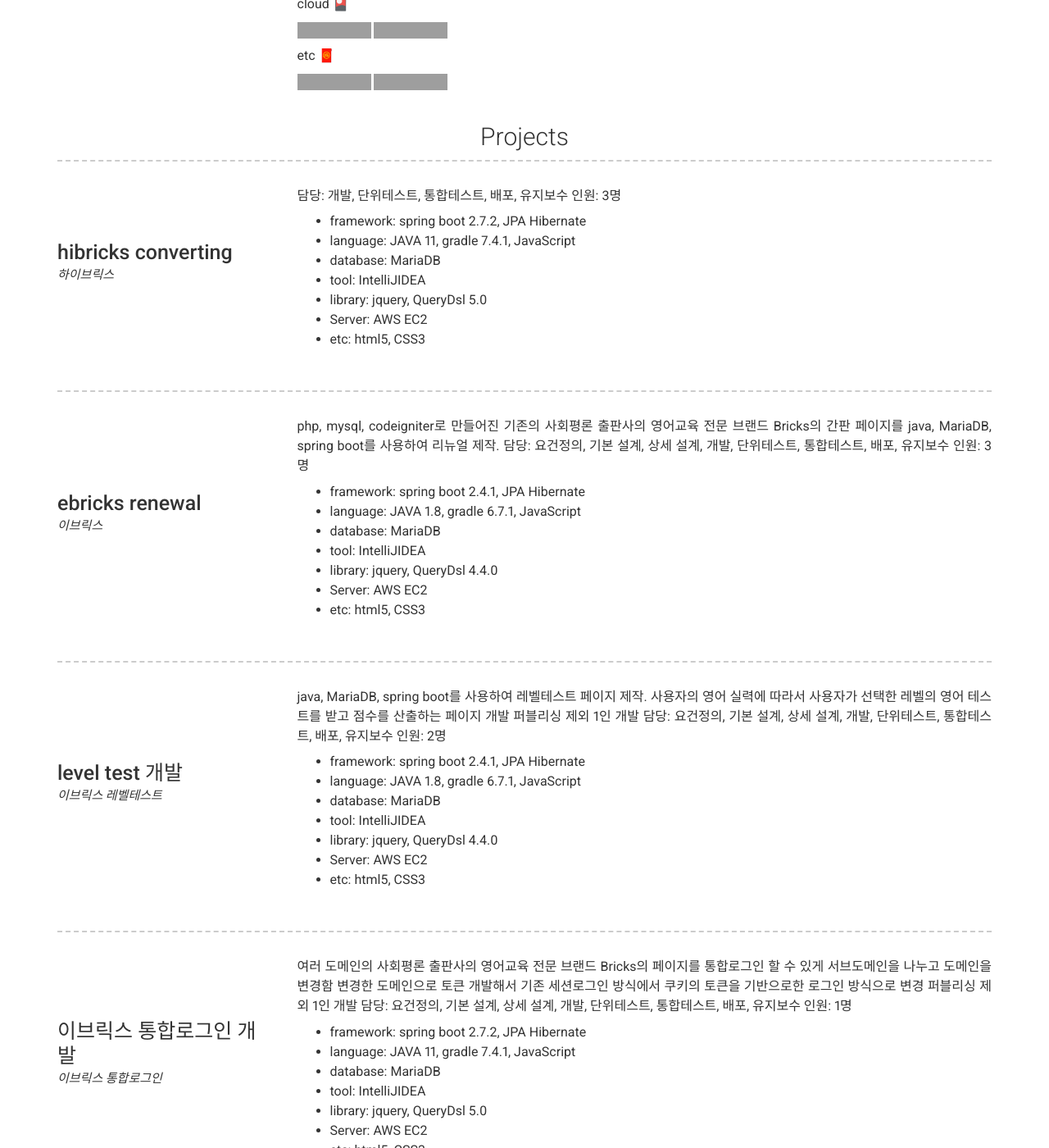
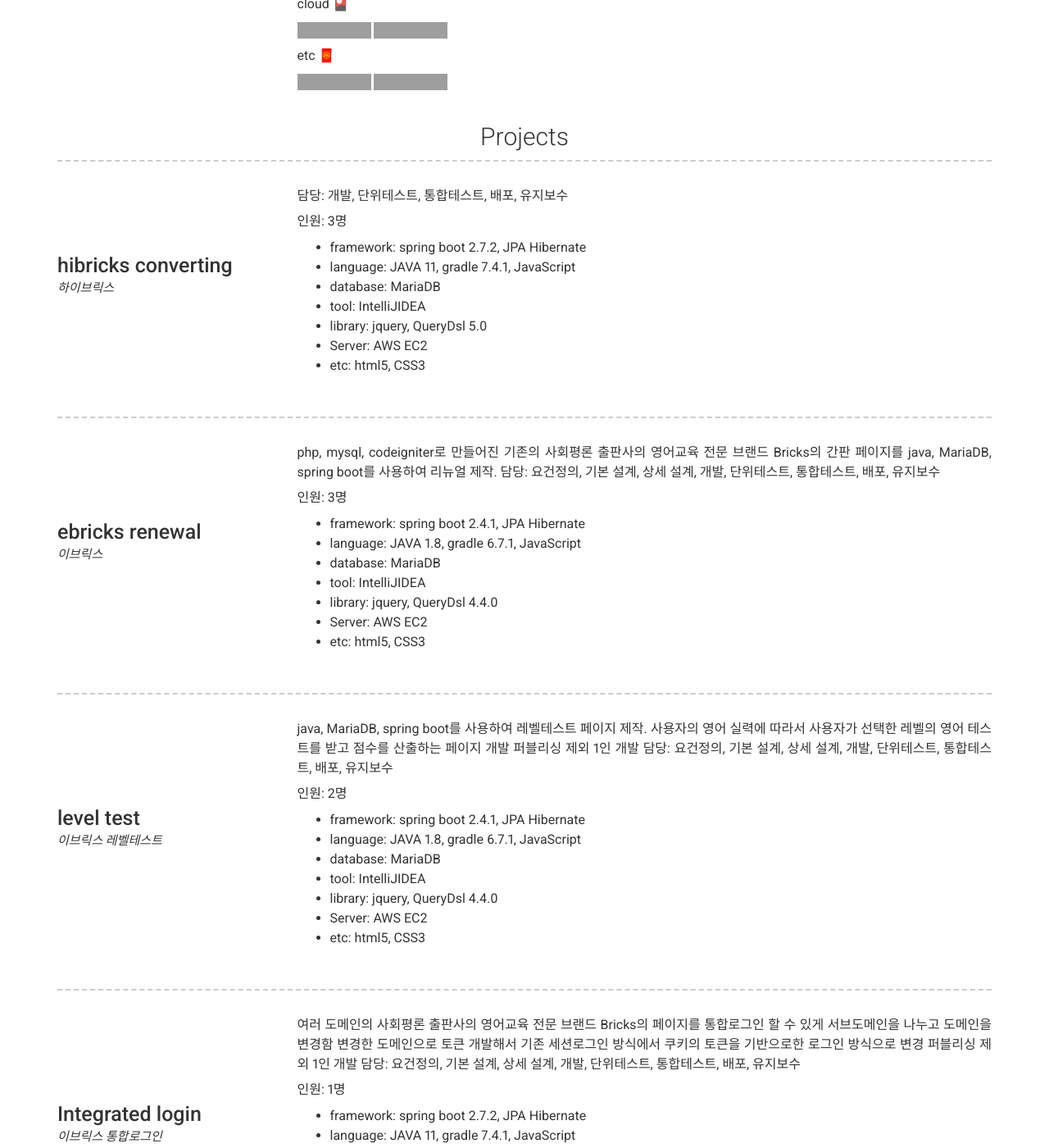
Before and after one commit to fada2020/fada2020.github.io, a Jekyll site: the page built from index.md, in a window 1280 px wide and 1400 px high, scrolled down 746 px. Shown: the whole window at 82% size. Built offline with Jekyll 4.4.1, drawn with Linux system fonts in a browser that asks for light colours; nearby versions of some CDN libraries; grey boxes are pictures that could not be loaded.

Commit message:
띄어쓰기

```diff
--- a/_config.yml
+++ b/_config.yml
@@ -113,6 +113,7 @@
         link_text: 하이브릭스
         description: | # this will include new lines to allow paragraphs
           담당: 개발, 단위테스트, 통합테스트, 배포, 유지보수
+
           인원: 3명
             - framework: spring boot 2.7.2, JPA Hibernate
             - language: JAVA 11, gradle 7.4.1, JavaScript
@@ -132,6 +133,7 @@
         description: | # this will include new lines to allow paragraphs
           php, mysql, codeigniter로 만들어진 기존의 사회평론 출판사의 영어교육 전문 브랜드 Bricks의 간판 페이지를 java, MariaDB, spring boot를 사용하여 리뉴얼 제작.
           담당: 요건정의, 기본 설계, 상세 설계, 개발, 단위테스트, 통합테스트, 배포, 유지보수
+
           인원: 3명
             - framework: spring boot 2.4.1, JPA Hibernate
             - language: JAVA 1.8, gradle 6.7.1, JavaScript
@@ -145,7 +147,7 @@
     content:
       - layout: left
         border:   # Value of `weak` will display a weak border below this item. # Any
-        title: level test 개발
+        title: level test
         link: https://ebricks.co.kr/level/index
         link_text: 이브릭스 레벨테스트
         description: | # this will include new lines to allow paragraphs
@@ -153,6 +155,7 @@
           사용자의 영어 실력에 따라서 사용자가 선택한 레벨의 영어 테스트를 받고 점수를 산출하는 페이지 개발
           퍼블리싱 제외 1인 개발
           담당: 요건정의, 기본 설계, 상세 설계, 개발, 단위테스트, 통합테스트, 배포, 유지보수
+
           인원: 2명
             - framework: spring boot 2.4.1, JPA Hibernate
             - language: JAVA 1.8, gradle 6.7.1, JavaScript
@@ -166,7 +169,7 @@
     content:
       - layout: left
         border:   # Value of `weak` will display a weak border below this item. # Any
-        title: 이브릭스 통합로그인 개발
+        title: Integrated login
         link: https://members.ebricks.co.kr/
         link_text: 이브릭스 통합로그인
         description: | # this will include new lines to allow paragraphs
@@ -174,6 +177,7 @@
           변경한 도메인으로 토큰 개발해서 기존 세션로그인 방식에서 쿠키의 토큰을 기반으로한 로그인 방식으로 변경
           퍼블리싱 제외 1인 개발
           담당: 요건정의, 기본 설계, 상세 설계, 개발, 단위테스트, 통합테스트, 배포, 유지보수
+
           인원: 1명
             - framework: spring boot 2.7.2, JPA Hibernate
             - language: JAVA 11, gradle 7.4.1, JavaScript
```
